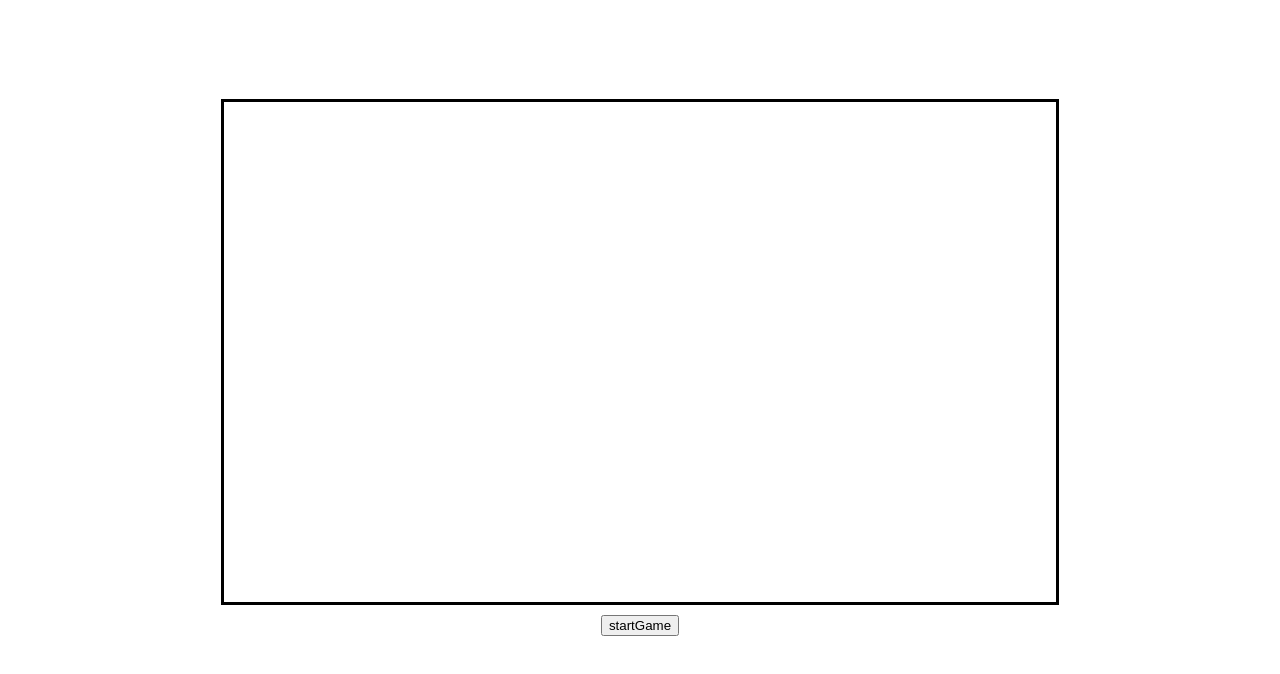
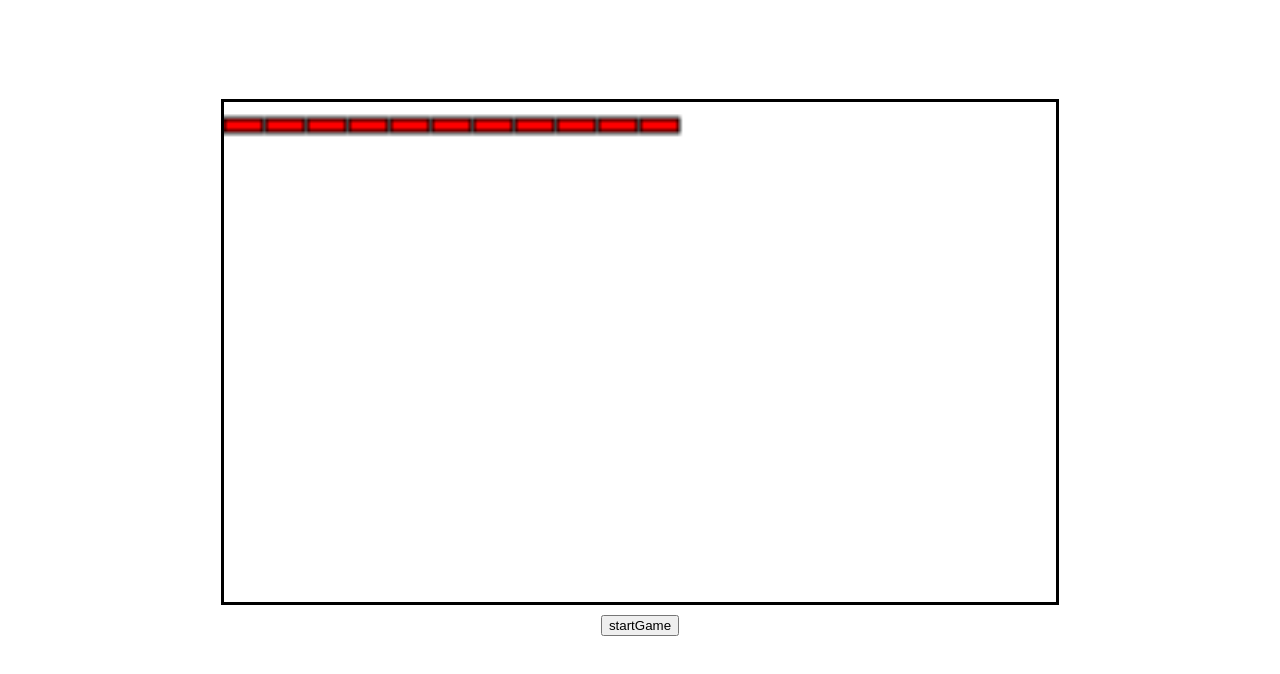
Before and after one commit to stephde/bricks, a website: page index.html in a window 1280 px wide. Both pictures are taken after a click on the button "startGame". Shown: the part 56-730 px from the top of the page. Drawn offline with Linux system fonts and the light colour scheme.

Commit message:
render bricks

```diff
--- a/index.html
+++ b/index.html
@@ -1,6 +1,10 @@
 <html>
     <head>
         <link rel="stylesheet" type="text/css" href="css/main.css">
+
+        <script src="js/brickLoader.js"></script>
+        <script src="js/brick.js"></script>
+        <script src="js/brickRenderer.js"></script>
     </head>
     <body>
         <h1>
@@ -11,8 +15,9 @@
         <canvas id="gameCanvas">
         </canvas>
 
-        <button onclick="startGame()">startGame</button>
+        <button onclick="startGame('#gameCanvas')">startGame</button>
 
-        <script src="js/main.js"></script>
     </body>
+    <script src="js/main.js">
+    </script>
 </html>
--- /dev/null
+++ b/js/brick.js
@@ -0,0 +1,8 @@
+var Brick = function(x, y) {
+    this.x = x
+    this.y = y
+    this.width = 15
+    this.height = 5
+
+    return this
+}
--- /dev/null
+++ b/js/brickLoader.js
@@ -0,0 +1,20 @@
+
+var BrickLoader = function() {
+    var bricks = []
+
+    this.loadBricksFromString = function(data) {
+        //parse bricks from data
+        //set bricks
+        for(var i = 0; i < data.length; i++){
+            bricks.push(new Brick(i, 1))
+        }
+
+        return true
+    }
+
+    this.getBricks = function() {
+        return bricks
+    }
+
+    return this
+}
--- /dev/null
+++ b/js/brickRenderer.js
@@ -0,0 +1,50 @@
+var BrickRenderer = function() {
+
+    var canvasContext
+    var fillStyle = "red"
+    var strokeStyle = "black"
+
+    this.loadCanvas = function(selector) {
+        canvasContext = document.querySelector(selector).getContext("2d")
+    }
+
+    this.getCanvasContext = function() {
+        return canvasContext
+    }
+
+    this.setCanvasContext = function(newContext) {
+        canvasContext = newContext
+    }
+
+    this.render = function(bricks) {
+        canvasContext.fillStyle = fillStyle
+        canvasContext.strokeStyle = strokeStyle
+
+        for(var i=0; i < bricks.length; i++) {
+            var current = bricks[i]
+            renderRect(
+                current.x * current.width,
+                current.y * current.height,
+                current.width - 1,
+                current.height - 1
+            )
+        }
+    }
+
+    function renderRect(x, y, width, height) {
+            canvasContext.fillRect(
+                x,
+                y,
+                width,
+                height
+            )
+            canvasContext.strokeRect(
+                x,
+                y,
+                width,
+                height
+            )
+    }
+
+    return this
+}
--- a/js/main.js
+++ b/js/main.js
@@ -1,7 +1,19 @@
 // main module for bricks game
+var brickLoader = new BrickLoader()
+var brickRenderer = new BrickRenderer()
 
-function startGame() {
+var sampleBrickData = "bbbbbbbbbbb"
+
+function loadData(canvasSelector) {
+    brickLoader.loadBricksFromString(sampleBrickData)
+    brickRenderer.loadCanvas(canvasSelector)
+    brickRenderer.render(brickLoader.getBricks())
+}
+
+function startGame(canvasSelector) {
     console.log("games has started")
+
+    loadData(canvasSelector)
 
     return true
 }
--- a/karma.conf.js
+++ b/karma.conf.js
@@ -16,7 +16,7 @@ module.exports = function(config) {
     // list of files / patterns to load in the browser
     files: [
       'test-main.js',
-      {pattern: 'js/*.js', included: false},
+      {pattern: 'js/*.js', included: true},
       {pattern: 'test/*Spec.js', included: false}
     ],
 
```
Also changed, not shown: test/brickLoadSpec.js (added, +23 -0 lines), test/brickRendererSpec.js (added, +35 -0 lines).
